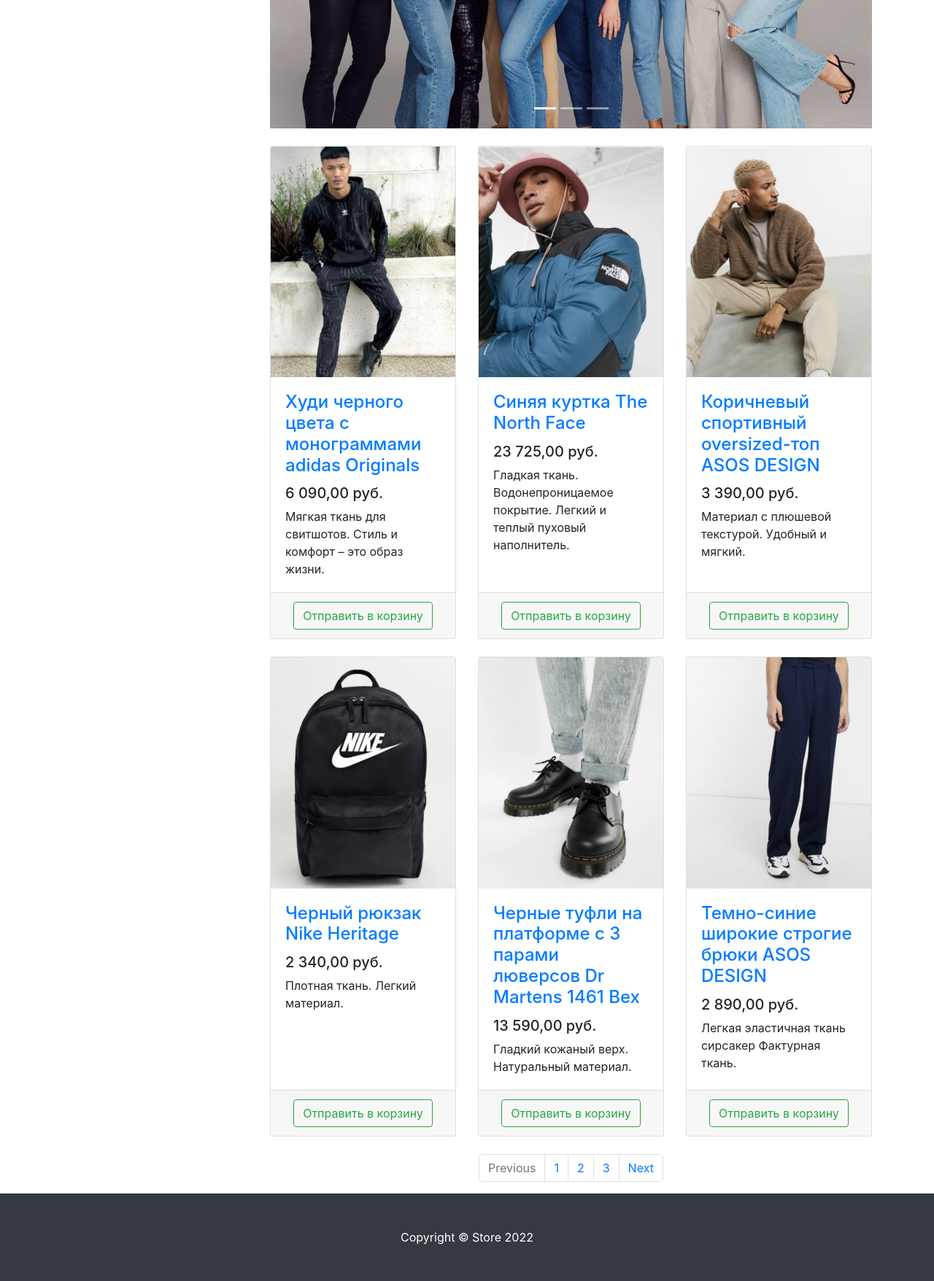
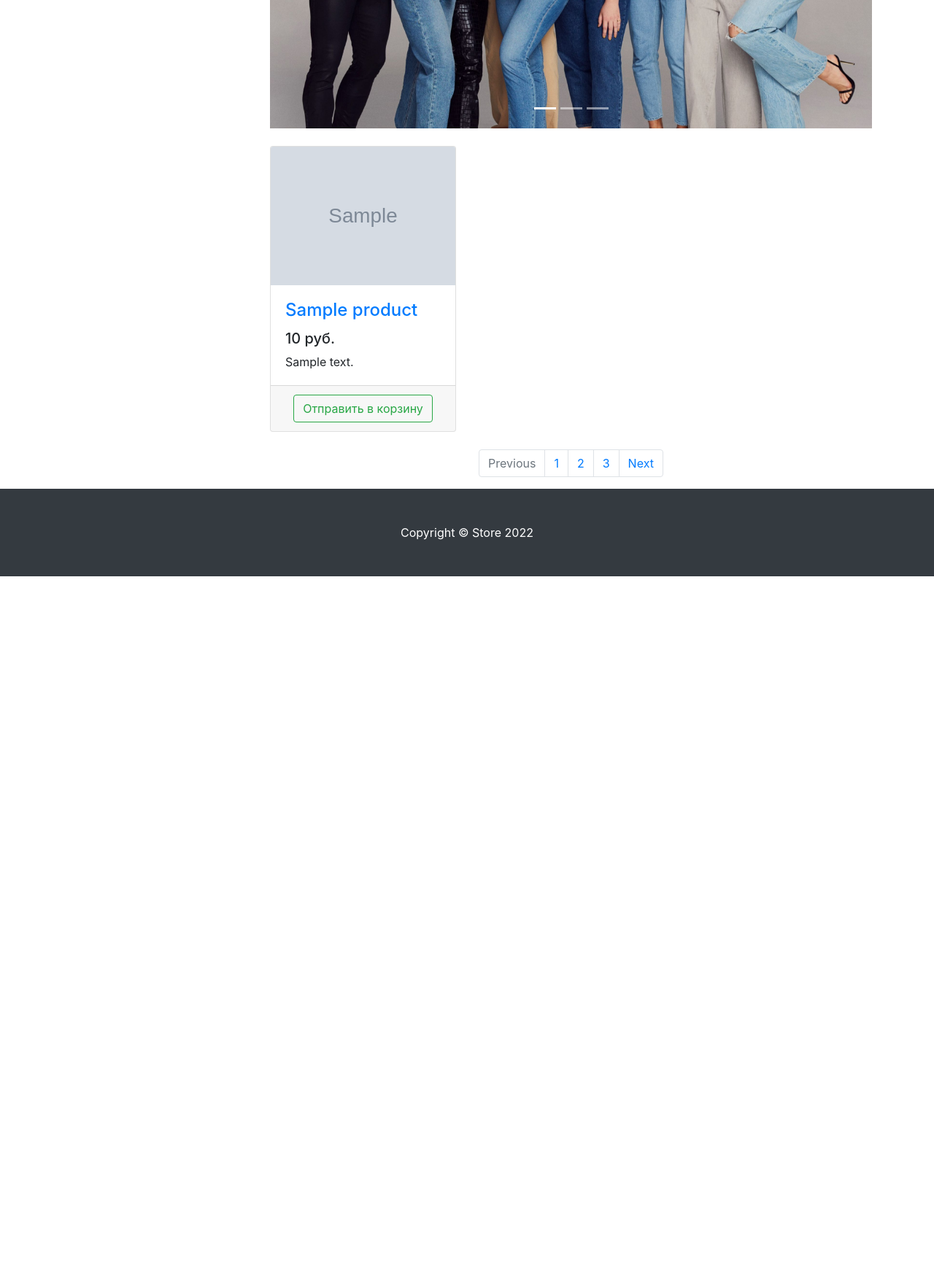
Before and after one commit to BRATnavsegda/New_internet_shop, a Django app: template store/products/templates/products/products.html in a window 1280 px wide. Shown: the part 399-2155 px from the top of the page at 73% size. After the commit the page ends 1189 px from the top, so only its background shows below. Run offline with Django 4.2, Linux system fonts and the light colour scheme; the template is opened without the code that fills it: most values are stand-ins (such as "Sample title", 1, 10 or a date in 2020); grey boxes marked "Sample" are stand-in pictures; some libraries are stand-ins or nearby versions.

Commit message:
transfer product cards from static to views

```diff
--- a/store/products/templates/products/products.html
+++ b/store/products/templates/products/products.html
@@ -112,126 +112,30 @@
 
             <div class="row">
 
-                <div class="col-lg-4 col-md-6 mb-4">
+                {% for product in products %}
+                    <div class="col-lg-4 col-md-6 mb-4">
                     <div class="card h-100">
                         <a href="#">
                             <img class="card-img-top"
-                                 src="/static/vendor/img/products/Adidas-hoodie.png"
+                                 src={{ product.image }}
                                  alt="">
                         </a>
                         <div class="card-body">
                             <h4 class="card-title">
-                                <a href="#">Худи черного цвета с монограммами adidas Originals</a>
+                                <a href="#">{{ product.name }}</a>
                             </h4>
-                            <h5>6 090,00 руб.</h5>
-                            <p class="card-text">Мягкая ткань для свитшотов. Стиль и комфорт – это образ жизни.</p>
+                            <h5>{{ product.price }} руб.</h5>
+                            <p class="card-text">{{ product.description }}</p>
                         </div>
                         <div class="card-footer text-center">
                             <button type="button" class="btn btn-outline-success">Отправить в корзину</button>
                         </div>
                     </div>
                 </div>
+                {% endfor %}
 
-                <div class="col-lg-4 col-md-6 mb-4">
-                    <div class="card h-100">
-                        <a href="#">
-                            <img class="card-img-top"
-                                 src="/static/vendor/img/products/Blue-jacket-The-North-Face.png" alt="">
-                        </a>
-                        <div class="card-body">
-                            <h4 class="card-title">
-                                <a href="#">Синяя куртка The North Face</a>
-                            </h4>
-                            <h5>23 725,00 руб.</h5>
-                            <p class="card-text">
-                                Гладкая ткань. Водонепроницаемое покрытие. Легкий и теплый пуховый наполнитель.
-                            </p>
-                        </div>
-                        <div class="card-footer text-center">
-                            <button type="button" class="btn btn-outline-success">Отправить в корзину</button>
-                        </div>
-                    </div>
-                </div>
 
-                <div class="col-lg-4 col-md-6 mb-4">
-                    <div class="card h-100">
-                        <a href="#">
-                            <img class="card-img-top"
-                                 src="/static/vendor/img/products/Brown-sports-oversized-top-ASOS-DESIGN.png"
-                                 alt="">
-                        </a>
-                        <div class="card-body">
-                            <h4 class="card-title">
-                                <a href="#">Коричневый спортивный oversized-топ ASOS DESIGN</a>
-                            </h4>
-                            <h5>3 390,00 руб.</h5>
-                            <p class="card-text">Материал с плюшевой текстурой. Удобный и мягкий.</p>
-                        </div>
-                        <div class="card-footer text-center">
-                            <button type="button" class="btn btn-outline-success">Отправить в корзину</button>
-                        </div>
-                    </div>
-                </div>
 
-                <div class="col-lg-4 col-md-6 mb-4">
-                    <div class="card h-100">
-                        <a href="#">
-                            <img class="card-img-top"
-                                 src="/static/vendor/img/products/Black-Nike-Heritage-backpack.png"
-                                 alt="">
-                        </a>
-                        <div class="card-body">
-                            <h4 class="card-title">
-                                <a href="#">Черный рюкзак Nike Heritage</a>
-                            </h4>
-                            <h5>2 340,00 руб.</h5>
-                            <p class="card-text">Плотная ткань. Легкий материал.</p>
-                        </div>
-                        <div class="card-footer text-center">
-                            <button type="button" class="btn btn-outline-success">Отправить в корзину</button>
-                        </div>
-                    </div>
-                </div>
-
-                <div class="col-lg-4 col-md-6 mb-4">
-                    <div class="card h-100">
-                        <a href="#">
-                            <img class="card-img-top"
-                                 src="/static/vendor/img/products/Black-Dr-Martens-shoes.png"
-                                 alt="">
-                        </a>
-                        <div class="card-body">
-                            <h4 class="card-title">
-                                <a href="#">Черные туфли на платформе с 3 парами люверсов Dr Martens 1461 Bex</a>
-                            </h4>
-                            <h5>13 590,00 руб.</h5>
-                            <p class="card-text">Гладкий кожаный верх. Натуральный материал.</p>
-                        </div>
-                        <div class="card-footer text-center">
-                            <button type="button" class="btn btn-outline-success">Отправить в корзину</button>
-                        </div>
-                    </div>
-                </div>
-
-                <div class="col-lg-4 col-md-6 mb-4">
-                    <div class="card h-100">
-                        <a href="#">
-                            <img class="card-img-top"
-                                 src="/static/vendor/img/products/Dark-blue-wide-leg-ASOs-DESIGN-trousers.png"
-                                 alt="">
-                        </a>
-                        <div class="card-body">
-                            <h4 class="card-title">
-                                <a href="#">Темно-синие широкие строгие брюки ASOS DESIGN</a>
-                            </h4>
-                            <h5>2 890,00 руб.</h5>
-                            <p class="card-text">Легкая эластичная ткань сирсакер Фактурная ткань.</p>
-                        </div>
-                        <div class="card-footer text-center">
-                            <button type="button" class="btn btn-outline-success">Отправить в корзину</button>
-                        </div>
-                    </div>
-                </div>
 
             </div>
 
```
Also changed, not shown: store/products/views.py (+39 -1 lines).
